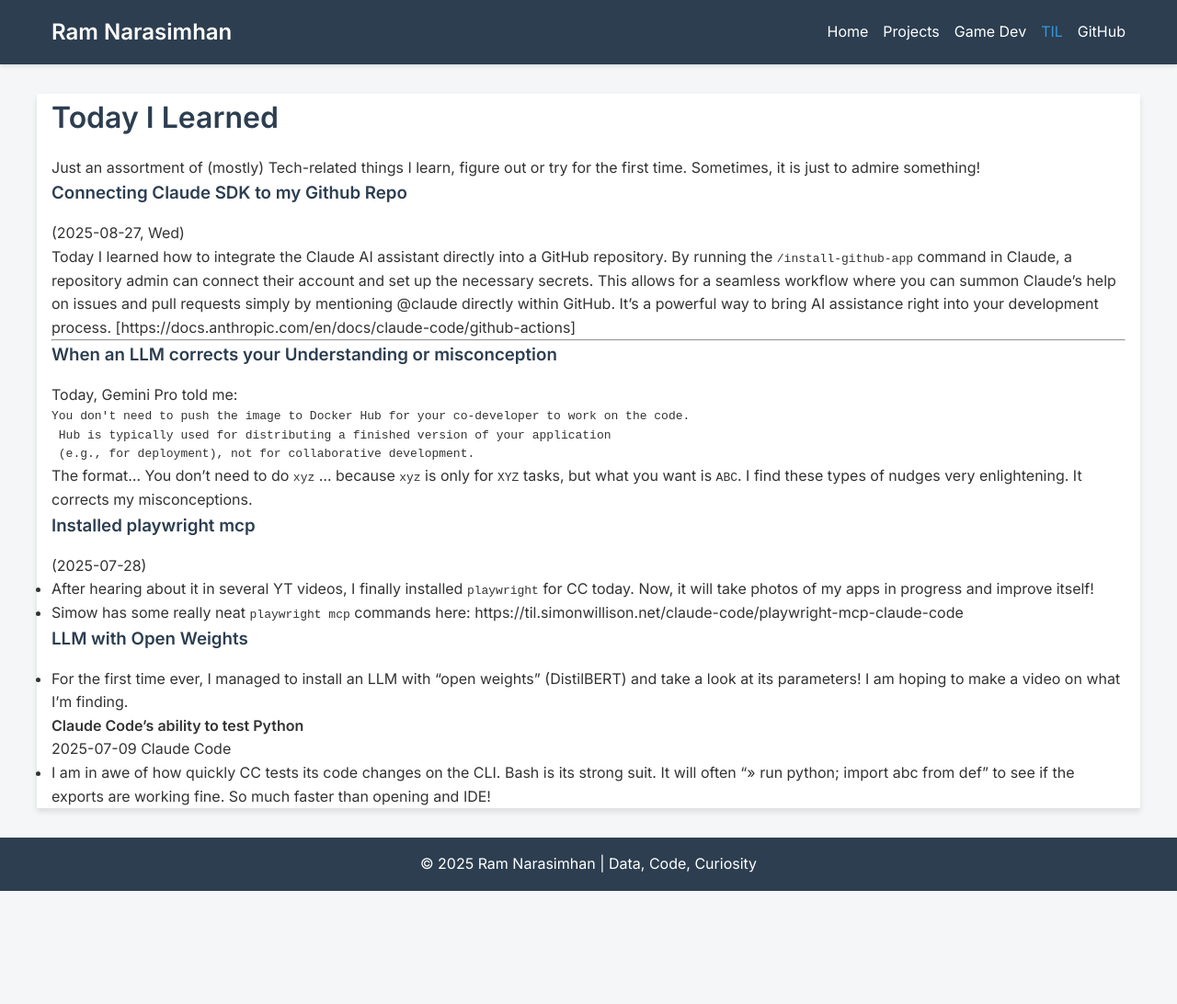
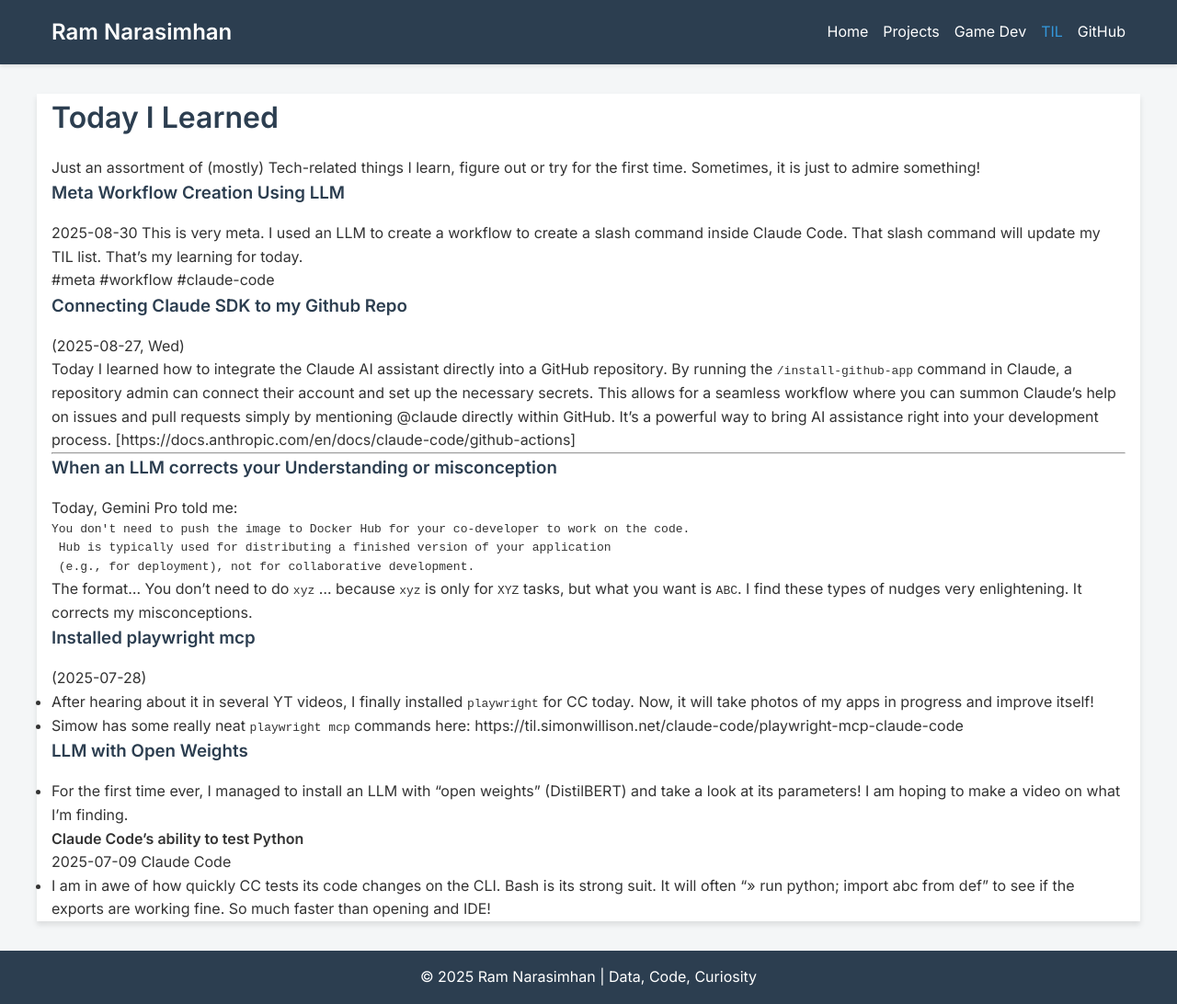
Before and after one commit to Ram-N/Ram-N.github.io, a Jekyll site: the page built from TIL.md, in a window 1280 px wide. Shown: the whole page at 92% size. Built offline with Jekyll 4.4.1, drawn with Linux system fonts in a browser that asks for light colours; before the commit the page ends 969 px from its top, so only the background shows below that.

Commit message:
TIL: Meta Workflow Creation Using LLM (2025-08-30)

```diff
--- a/TIL.md
+++ b/TIL.md
@@ -6,6 +6,11 @@
 # Today I Learned
 Just an assortment of (mostly) Tech-related things I learn, figure out or try for the first time. Sometimes, it is just to admire something!
 
+### Meta Workflow Creation Using LLM
+2025-08-30
+This is very meta. I used an LLM to create a workflow to create a slash command inside Claude Code. That slash command will update my TIL list. That's my learning for today.
+
+#meta #workflow #claude-code
 
 ### Connecting Claude SDK to my Github Repo
 (2025-08-27, Wed)
```
